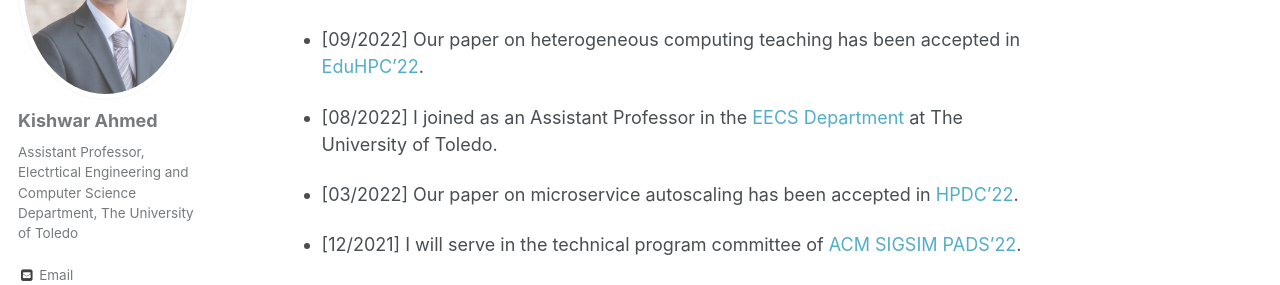
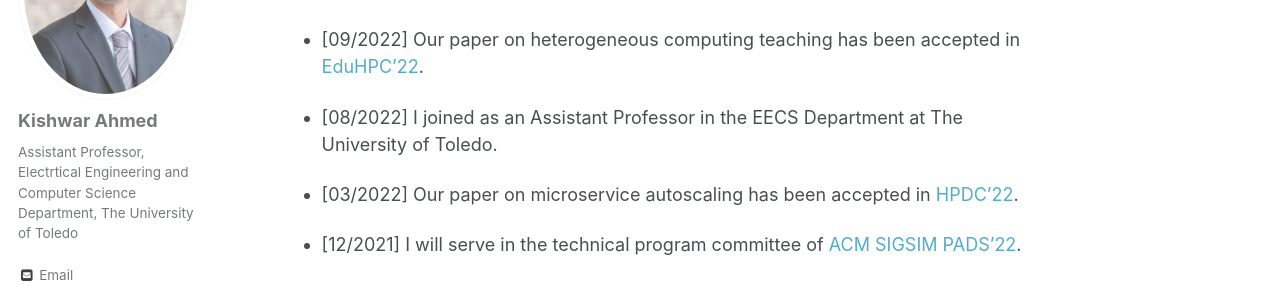
Before and after one commit to kishwarbd/kishwarbd.github.io, a Jekyll site: the page built from _pages/about.md, in a window 1280 px wide and 900 px high, scrolled down 590 px. Shown: the part 153-438 px from the top of the window. Built offline with Jekyll 4.4.1, drawn with Linux system fonts in a browser that asks for light colours; some web fonts are replaced; part of the change alters nothing that is shown.

```diff
--- a/_pages/about.md
+++ b/_pages/about.md
@@ -25,7 +25,7 @@ Jason Liu](https://people.cis.fiu.edu/liux/). I also worked as a research aide a
 
 * [09/2022] Our paper on heterogeneous computing teaching has been accepted in [EduHPC'22](https://tcpp.cs.gsu.edu/curriculum/?q=eduhpc22).
 
-* [08/2022] I joined as an Assistant Professor in the [EECS Department](https://www.utoledo.edu/engineering/electrical-engineering-computer-science/) at The University of Toledo.
+* [08/2022] I joined as an Assistant Professor in the EECS Department at The University of Toledo.
 
 * [03/2022] Our paper on microservice autoscaling has been accepted in [HPDC'22](https://www.hpdc.org/2022/).
 
```
